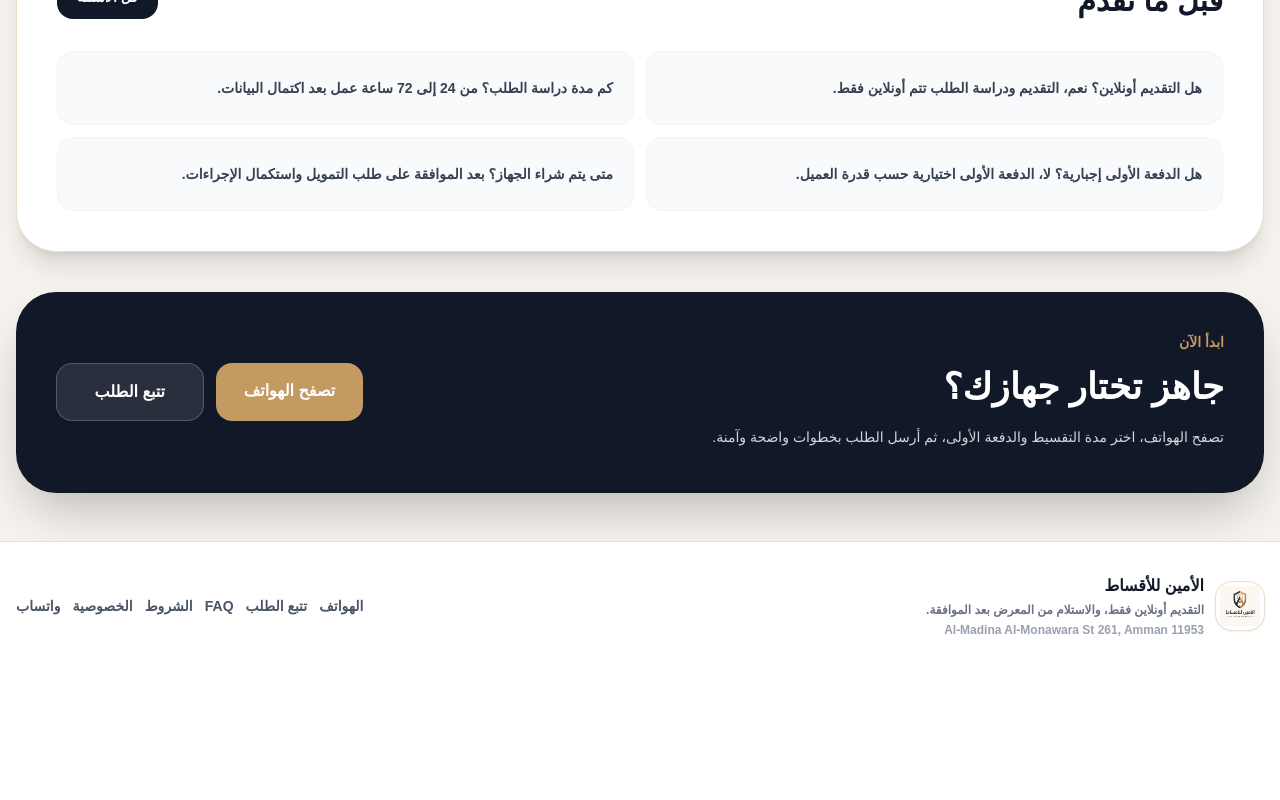
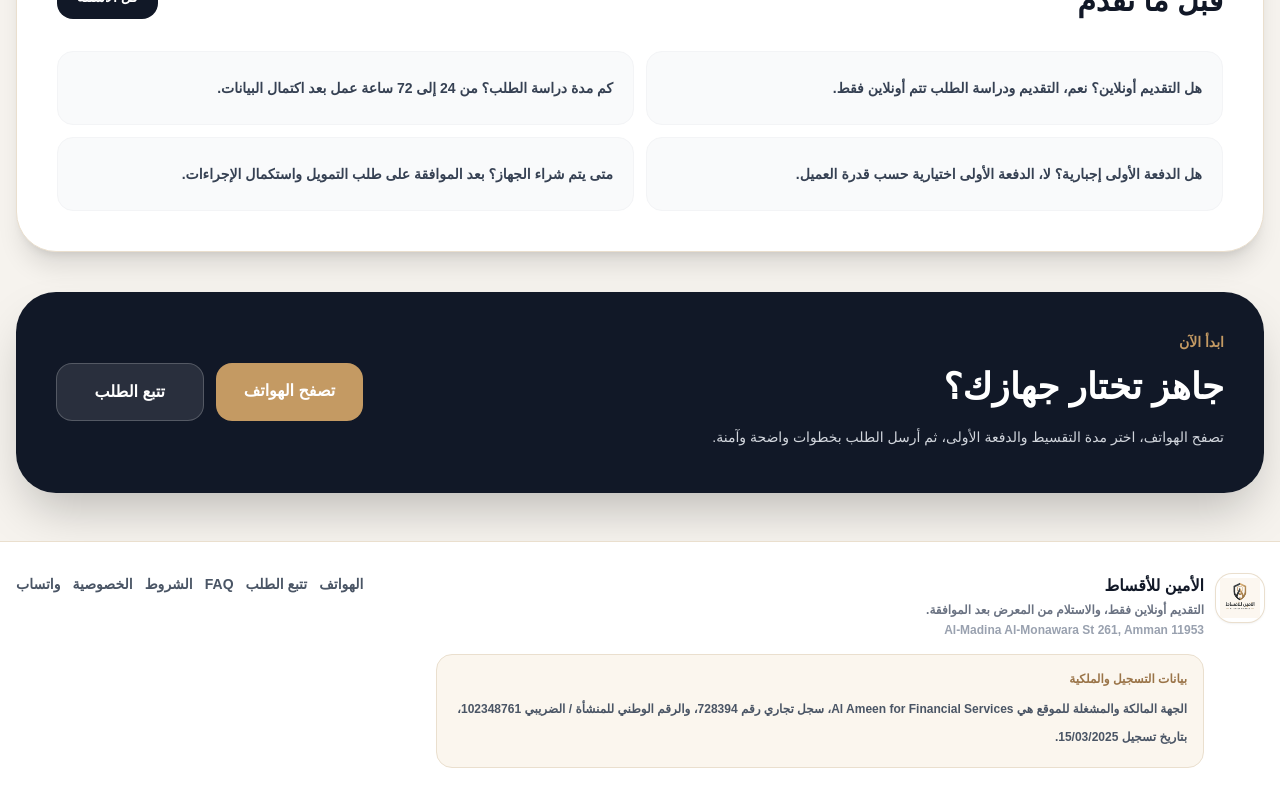
Before and after one commit to am0006114-stack/alameen-finance, a Next.js app: page / in a window 1280 px wide. Shown: the part 2883-3683 px from the top of the page. Before the commit the page ends 3553 px from the top, so only its background shows below. Built offline with nearby package versions, Linux system fonts and the light colour scheme.

Commit message:
Add company registration details to homepage

```diff
--- a/app/page.tsx
+++ b/app/page.tsx
@@ -1,5 +1,8 @@
 import Image from "next/image";
 import Link from "next/link";
+
+const legalRegistrationText =
+  "الجهة المالكة والمشغلة للموقع هي Al Ameen for Financial Services، سجل تجاري رقم 728394، والرقم الوطني للمنشأة / الضريبي 102348761، بتاريخ تسجيل 15/03/2025.";
 
 const featuredBenefits = [
   {
@@ -61,7 +64,10 @@
 
 export default function HomePage() {
   return (
-    <main dir="rtl" className="min-h-screen overflow-x-hidden bg-[#f6f3ee] text-[#111827]">
+    <main
+      dir="rtl"
+      className="min-h-screen overflow-x-hidden bg-[#f6f3ee] text-[#111827]"
+    >
       <header className="sticky top-0 z-40 border-b border-[#eadfce] bg-white/95 backdrop-blur-xl">
         <div className="mx-auto flex max-w-7xl items-center justify-between gap-3 px-4 py-3">
           <Link href="/" className="flex min-w-0 items-center gap-3">
@@ -486,8 +492,8 @@
       </section>
 
       <footer className="border-t border-[#eadfce] bg-white">
-        <div className="mx-auto grid max-w-7xl gap-6 px-4 py-8 md:grid-cols-[1fr_auto] md:items-center">
-          <div className="flex items-center gap-3">
+        <div className="mx-auto grid max-w-7xl gap-6 px-4 py-8 md:grid-cols-[1fr_auto] md:items-start">
+          <div className="flex items-start gap-3">
             <div className="relative h-12 w-12 shrink-0 overflow-hidden rounded-2xl bg-white shadow-sm ring-1 ring-[#eadfce]">
               <Image
                 src="/logo.png"
@@ -506,6 +512,15 @@
               <p className="mt-1 text-xs font-bold text-gray-400">
                 Al-Madina Al-Monawara St 261, Amman 11953
               </p>
+
+              <div className="mt-4 max-w-3xl rounded-2xl border border-[#eadfce] bg-[#fbf6ee] p-4">
+                <p className="text-xs font-black text-[#9a7448]">
+                  بيانات التسجيل والملكية
+                </p>
+                <p className="mt-2 text-xs font-bold leading-7 text-gray-600">
+                  {legalRegistrationText}
+                </p>
+              </div>
             </div>
           </div>
 
```
